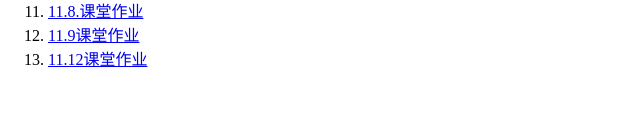
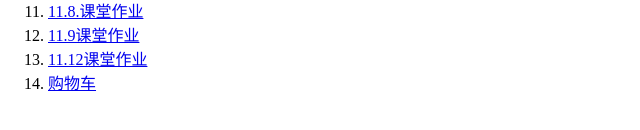
Before and after one commit to a171417/wodezuoye, a plain HTML site: page index.html in a window 1280 px wide. Shown: the part 258-388 px from the top of the page, without its empty margins (0-640 px from the left). Drawn offline with Linux system fonts and the light colour scheme.

Commit message:
Update index.html

```diff
--- a/index.html
+++ b/index.html
@@ -21,6 +21,7 @@
        <li><a href="B/课堂作业/11.8/11.8.html">11.8.课堂作业</a></li>
        <li><a href="B/课堂作业/11.9/1109.html">11.9课堂作业</a></li>
       <li><a href="B/课堂作业/11.12/11.12.html">11.12课堂作业</a></li>
+      <li><a href="shop/index.html">购物车</a></li>
   <ol/>
 </body>
 </html>
```
